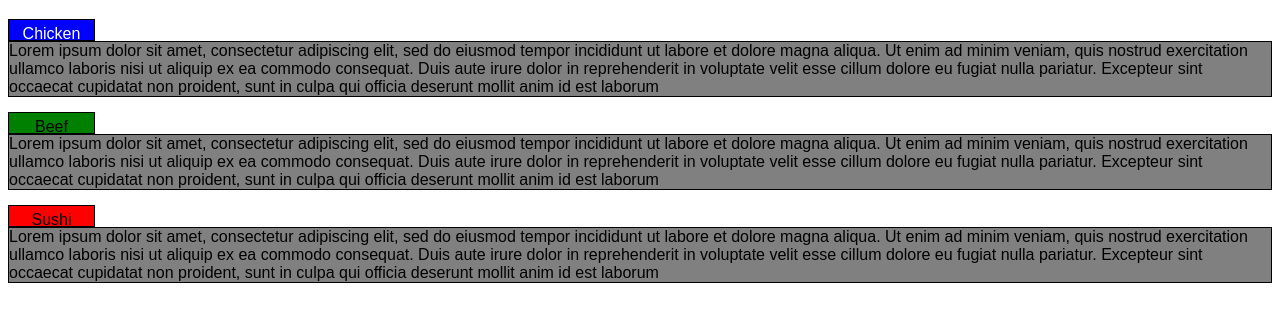
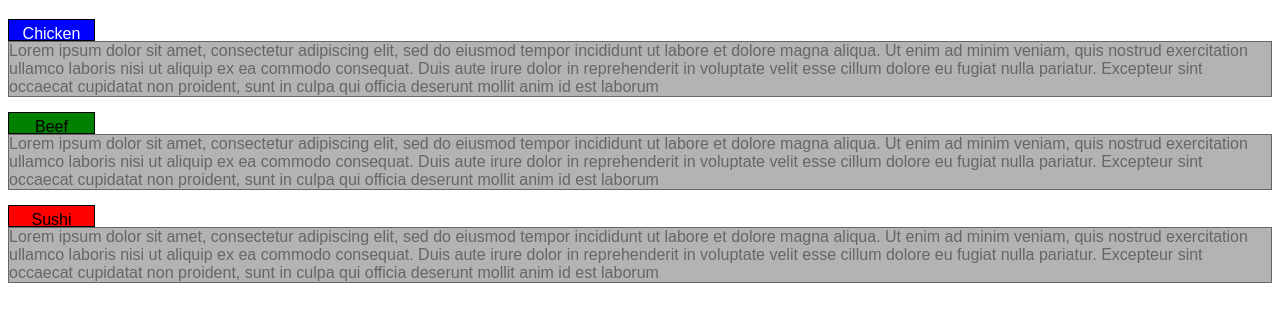
Before and after one commit to jfeld78/module2-solution, a plain HTML site: page index.html in a window 1280 px wide. Shown: the part 61-382 px from the top of the page. Drawn offline with Linux system fonts and the light colour scheme.

Commit message:
Update style.css

```diff
--- a/style.css
+++ b/style.css
@@ -44,16 +44,19 @@ h1 {
   background-color: gray;
   border: 1px solid black;
   margin-bottom: 15px;
+  opacity: .6;
 }
 
 #C2 {
   background-color: gray;
   border: 1px solid black;
   margin-bottom: 15px;
+  opacity: .6;
 }
 
 #C3 {
   background-color: gray;
   border: 1px solid black;
   margin-bottom: 15px;
+  opacity: .6;
 }
```
